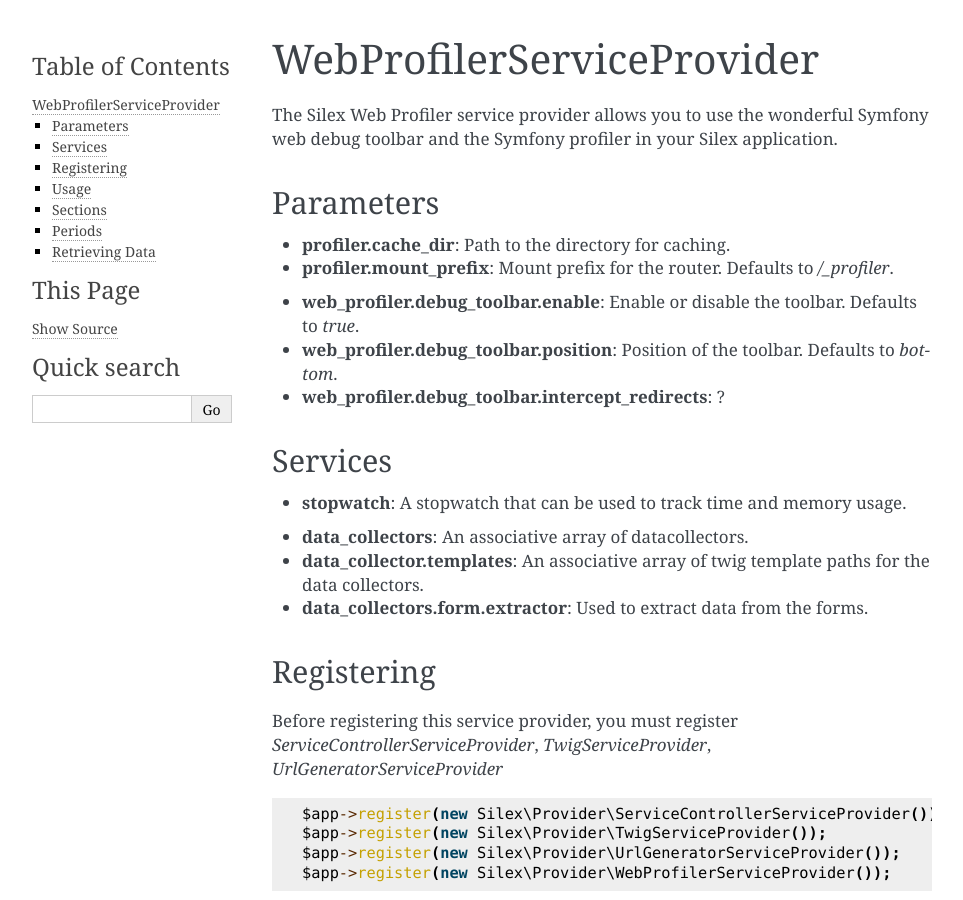
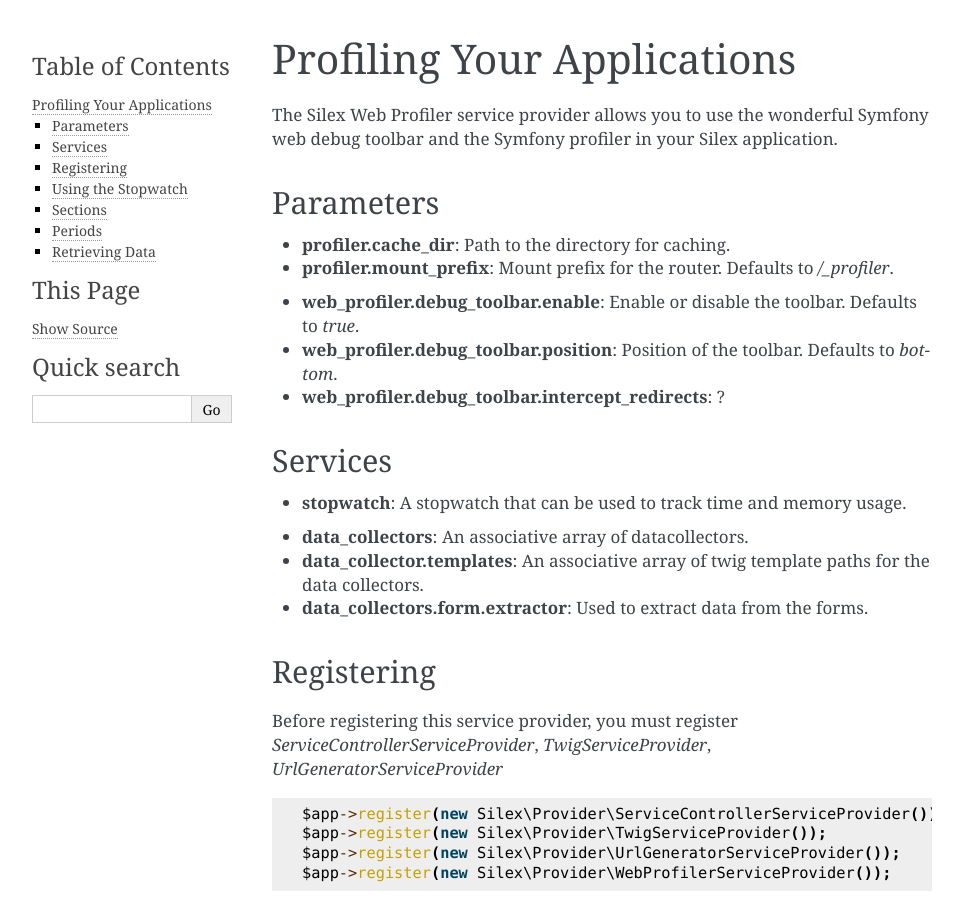
Before and after one commit to silexphp/Silex, a Sphinx documentation site: the page built from doc/cookbook/profiling_your_application.rst, in a window 1280 px wide and 900 px high. Shown: the whole window, without its empty margins (148-1111 px from the left). Built offline with Sphinx 7.4.7, drawn with Linux system fonts in a browser that asks for light colours; some of the changed text lies outside the part shown.

Commit message:
moved to cookbooks and renamed

```diff
--- a/doc/providers/webprofiler.rst
+++ b/doc/cookbook/profiling_your_application.rst
@@ -1,5 +1,5 @@
-WebProfilerServiceProvider
-=======================
+Profiling Your Applications
+===========================
 
 The Silex Web Profiler service provider allows you to use the wonderful Symfony
 web debug toolbar and the Symfony profiler in your Silex application.
@@ -76,7 +76,7 @@
 
     Make sure to register all other required or used service providers before *WebProfilerServiceProvider*
 
-Usage
+Using the Stopwatch
 -----
 
 Profile task with the stopwatch service.
```
